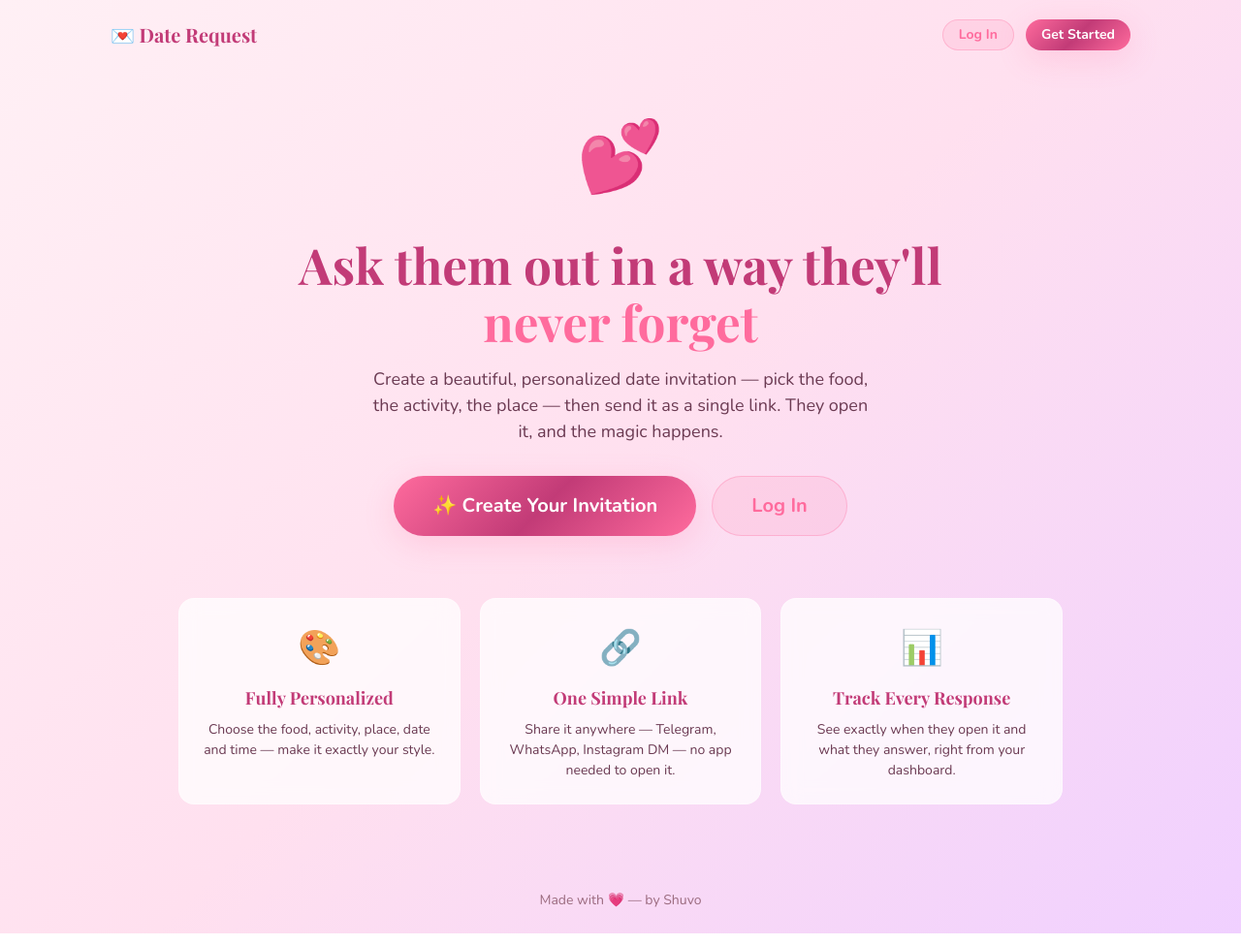
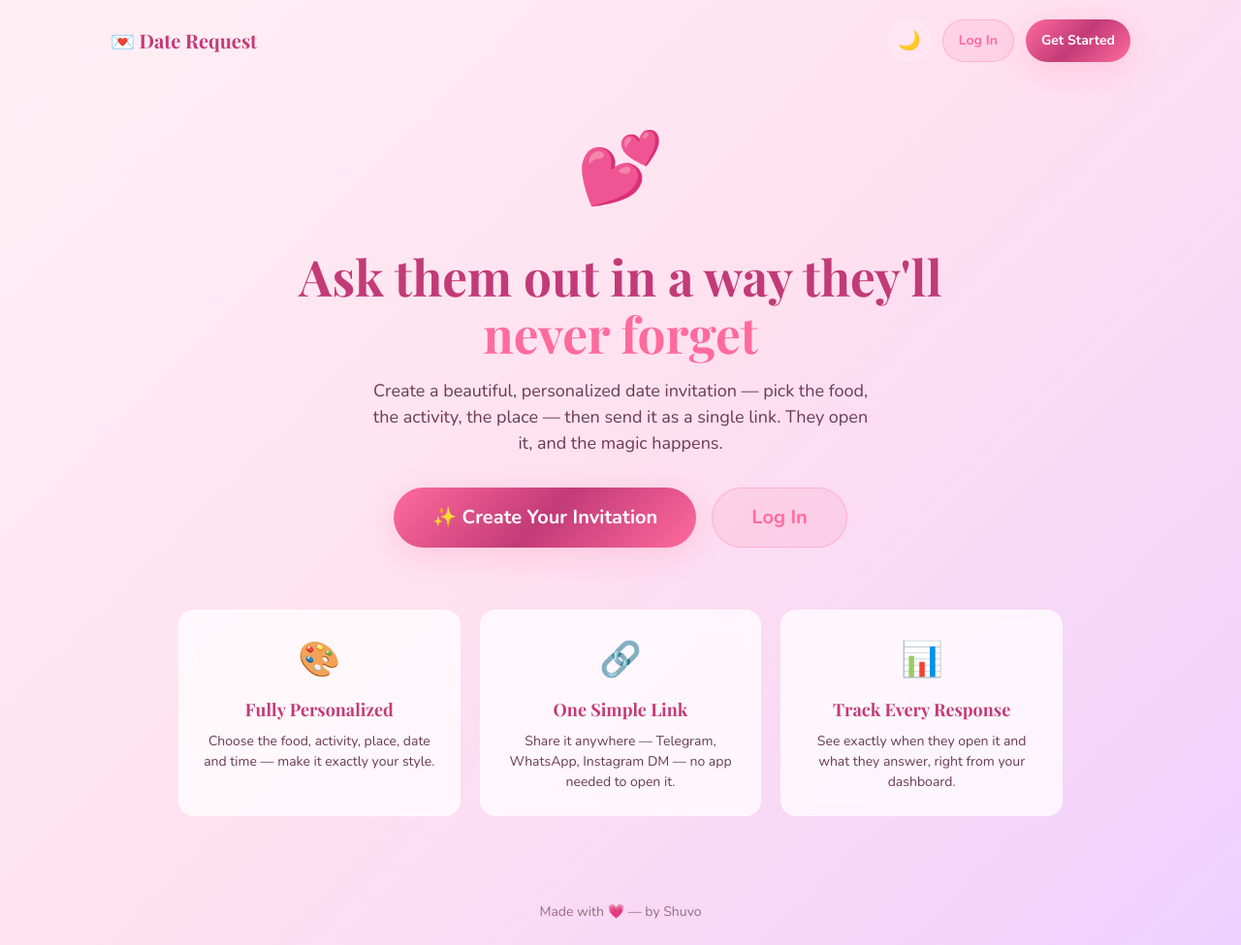
Before and after one commit to shuvotrading35-a11y/Date-request-by-shuvo, a plain HTML site: page frontend/index.html in a window 1280 px wide. Shown: the whole page at 97% size. Drawn offline with nearby package versions, Linux system fonts and the light colour scheme; a web font is replaced by a local one.

Commit message:
Fix: add missing theme toggle button and script includes to new landing page

```diff
--- a/frontend/index.html
+++ b/frontend/index.html
@@ -111,6 +111,7 @@
   <header class="landing-header">
     <div class="landing-logo">💌 Date Request</div>
     <div class="landing-header-actions">
+      <button class="theme-toggle" id="theme-btn" title="Toggle dark mode" aria-label="Toggle dark mode">🌙</button>
       <a href="/auth/login.html" class="btn btn-secondary btn-sm">Log In</a>
       <a href="/auth/register.html" class="btn btn-primary btn-sm">Get Started</a>
     </div>
@@ -150,5 +151,8 @@
     Made with 💗 — by Shuvo
   </footer>
 
+  <script src="/assets/js/config.js"></script>
+  <script src="/assets/js/app.js"></script>
+
 </body>
 </html>
```
